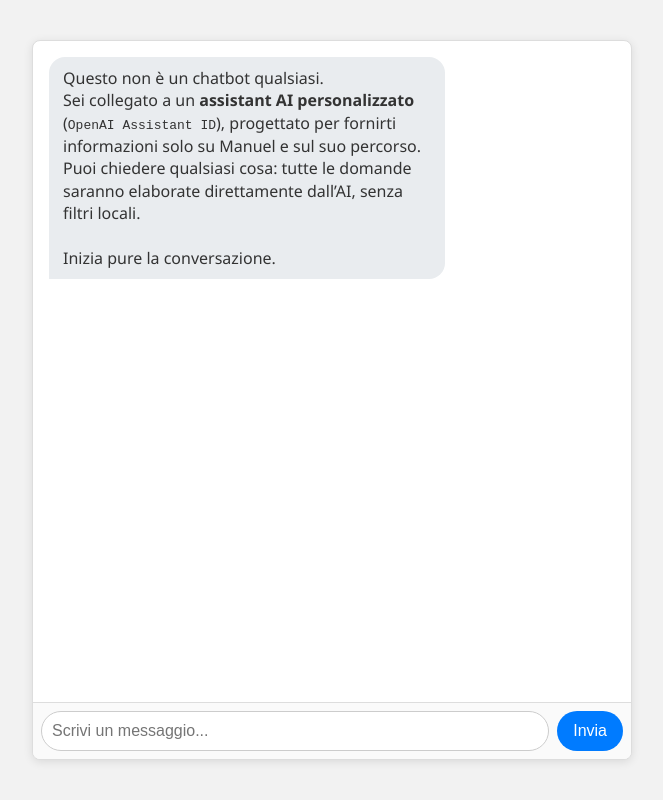
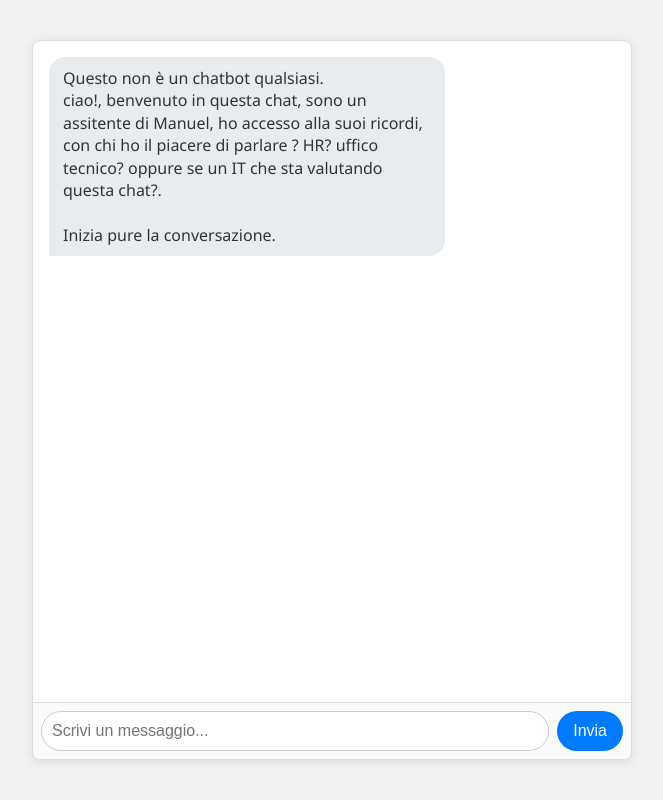
Before and after one commit to Borro167/ManuelCv, a website: page public/index.html in a window 1280 px wide. Shown: the whole page, without its empty margins (308-971 px from the left). Drawn offline with Linux system fonts and the light colour scheme.

Commit message:
Update index.html

```diff
--- a/public/index.html
+++ b/public/index.html
@@ -134,8 +134,7 @@
     <div class="messages" id="messages">
       <div class="message bot">
         Questo non è un chatbot qualsiasi.<br>
-        Sei collegato a un <strong>assistant AI personalizzato</strong> (<span style="font-family:monospace">OpenAI Assistant ID</span>), progettato per fornirti informazioni solo su Manuel e sul suo percorso.<br>
-        Puoi chiedere qualsiasi cosa: tutte le domande saranno elaborate direttamente dall’AI, senza filtri locali.<br>
+        ciao!, benvenuto in questa chat, sono un assitente di Manuel, ho accesso alla suoi ricordi, con chi ho il piacere di parlare ? HR? uffico tecnico? oppure se un IT che sta valutando questa chat?.<br>
         <br>
         Inizia pure la conversazione.
       </div>
```
